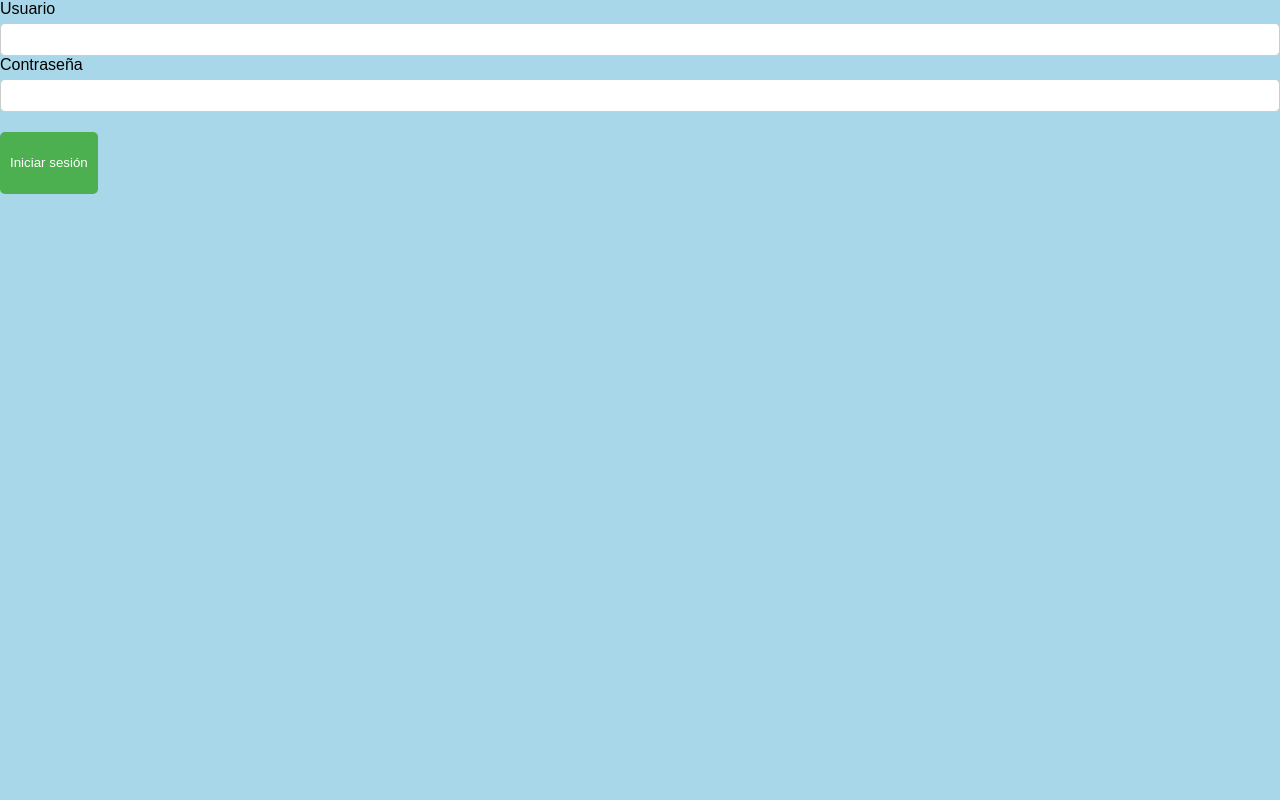
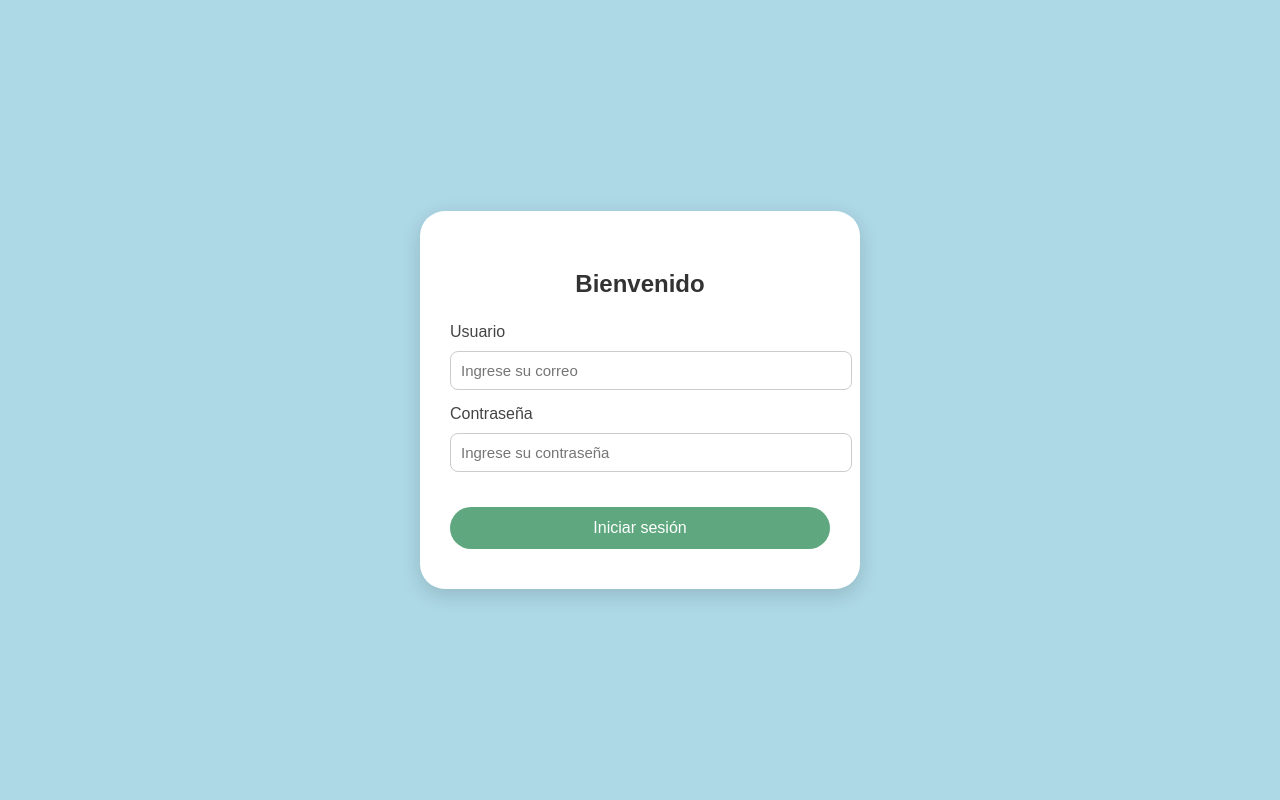
Before and after one commit to facu-stack/ntrkds, a Flask app: page /login in a window 1280 px wide. Run offline with Flask 3, Linux system fonts and the light colour scheme.

Commit message:
Update login.html

```diff
--- a/Templates/login.html
+++ b/Templates/login.html
@@ -1,28 +1,26 @@
-
+<!DOCTYPE html>
 <html lang="es">
-
 <head>
   <meta charset="utf-8">
   <title>Log in</title>
   <link rel="stylesheet" href="../static/styles/style.css">
-
 </head>
 
-    <body>
-        <div class="cardInicioSecion">
-            <label>
-                Usuario
-            </label>
-            <input type="email" name="User" required>
+<body class="loginBody">
 
-            <label>
-                Contraseña
-            </label>
-            <input type="password" name="Contraseña" required>
+  <div class="cardInicioSesion">
+    <h2>Bienvenido </h2>
 
-            <button class="inicioSecion" onclick="location.href='{{ url_for('home') }}'">
-                <p>Iniciar sesión</p>
-            </button>
+    <form action="{{ url_for('login') }}" method="POST">
+      <label for="user">Usuario</label>
+      <input type="email" id="user" name="User" placeholder="Ingrese su correo" required>
+
+      <label for="password">Contraseña</label>
+      <input type="password" id="password" name="Contraseña" placeholder="Ingrese su contraseña" required>
+
+      <button type="submit" class="inicioSesion">Iniciar sesión</button>
+    </form>
   </div>
 
 </body>
+</html>
```
Lines whose indentation alone changed are shown as unchanged.
